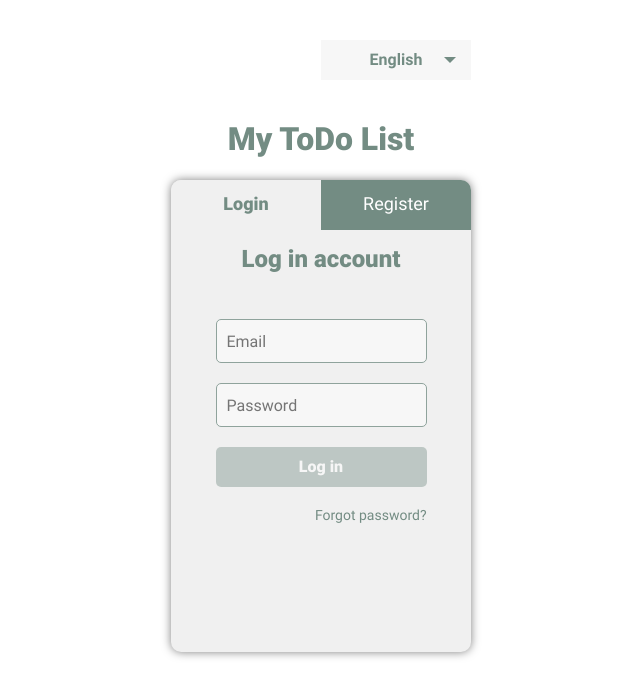
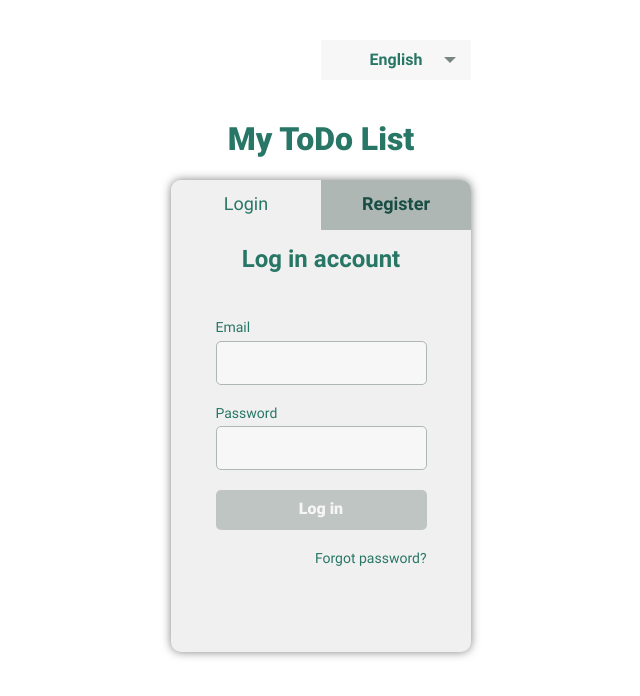
Before and after one commit to arcanar7/todo-vue, a Vue app: page /login in a window 1280 px wide. Shown: the top 696 px of the page, without its empty margins (319-959 px from the left). Built offline with nearby package versions, Linux system fonts and the light colour scheme; no server answers.

Commit message:
accessibility

```diff
--- a/src/components/LanguageSelect.vue
+++ b/src/components/LanguageSelect.vue
@@ -90,7 +90,7 @@ export default {
     justify-content: center;
     height: 100%;
     font-weight: 700;
-    color: $primary;
+    color: $text-primary;
     user-select: none;
     background-color: $background-input;
     transition: 0.3s background-color, 0.4s border-radius linear;
@@ -150,7 +150,7 @@ export default {
   li {
     height: 30px;
     padding: 5px 0;
-    color: $primary;
+    color: $text-primary;
   }
 }
 
--- a/src/components/LoginPage.vue
+++ b/src/components/LoginPage.vue
@@ -4,15 +4,18 @@
     <p class="error-title" v-if="isError">{{ isError }}</p>
     <p class="success-title" v-if="isSuccess">{{ isSuccess }}</p>
     <form class="login-form" @submit.prevent="onSubmit('loginUser')" novalidate>
+      <label class="login-form__label" for="email">
+        {{ $t('login.ph-email') }}
+      </label>
       <input
         type="email"
         name="email"
+        id="email"
         class="login-form__email"
         :class="{
           'has-error': isValidErrorEmail,
           'valid-input': !isInvalidEmail,
         }"
-        :placeholder="$t('login.ph-email')"
         v-model="email.title"
         @blur="email.touch()"
       />
@@ -32,15 +35,18 @@
           {{ $t('validation.email') }}
         </template>
       </span>
+      <label class="login-form__label" for="password">
+        {{ $t('login.ph-password') }}
+      </label>
       <input
         type="password"
         name="password"
+        id="password"
         class="login-form__password"
         :class="{
           'has-error': isValidErrorPassword,
           'valid-input': !isInvalidPassword,
         }"
-        :placeholder="$t('login.ph-password')"
         v-model="password.title"
         @blur="password.touch()"
       />
--- a/src/components/RegistrationPage.vue
+++ b/src/components/RegistrationPage.vue
@@ -7,15 +7,18 @@
       @submit.prevent="onSubmit('registerUser', 'login?registerSuccess=true')"
       novalidate
     >
+      <label class="login-form__label" for="email">
+        {{ $t('login.ph-email') }}
+      </label>
       <input
         type="email"
         name="email"
+        id="email"
         class="login-form__email"
         :class="{
           'has-error': isValidErrorEmail,
           'valid-input': !isInvalidEmail,
         }"
-        :placeholder="$t('login.ph-email')"
         v-model="email.title"
         @blur="email.touch()"
       />
@@ -35,15 +38,18 @@
           {{ $t('validation.email') }}
         </template>
       </span>
+      <label class="login-form__label" for="password">
+        {{ $t('login.ph-password') }}
+      </label>
       <input
         type="password"
         name="password"
+        id="password"
         class="login-form__password"
         :class="{
           'has-error': isValidErrorPassword,
           'valid-input': !isInvalidPassword,
         }"
-        :placeholder="$t('login.ph-password')"
         v-model="password.title"
         @blur="password.touch()"
       />
@@ -63,15 +69,18 @@
           {{ $t('validation.password') }}
         </template>
       </span>
+      <label class="login-form__label" for="repeatPassword">
+        {{ $t('register.ph-repeat-password') }}
+      </label>
       <input
         type="password"
         name="repeatPassword"
+        id="repeatPassword"
         class="login-form__password"
         :class="{
           'has-error': isValidErrorRepeatPassword,
           'valid-input': !isInvalidRepeatPassword,
         }"
-        :placeholder="$t('register.ph-repeat-password')"
         v-model="repeatPassword.title"
         @blur="repeatPassword.touch()"
       />
--- a/src/components/ResetPasswordPage.vue
+++ b/src/components/ResetPasswordPage.vue
@@ -4,15 +4,18 @@
     <p class="error-title" v-if="isError">{{ isError }}</p>
     <p class="success-title" v-if="isSuccess">{{ isSuccess }}</p>
     <form class="login-form" @submit.prevent="onResetPass" novalidate>
+      <label class="login-form__label" for="email">
+        {{ $t('login.ph-email') }}
+      </label>
       <input
         type="email"
         name="email"
+        id="email"
         class="login-form__email"
         :class="{
           'has-error': isValidErrorEmail,
           'valid-input': !isInvalidEmail,
         }"
-        :placeholder="$t('login.ph-email')"
         v-model="email.title"
         @blur="email.touch()"
       />
--- a/src/components/TodoListItemsItem.vue
+++ b/src/components/TodoListItemsItem.vue
@@ -86,7 +86,7 @@ export default {
   .checkbox {
     position: relative;
     margin-right: 30px;
-    color: $primary-lightest;
+    color: $text-primary;
 
     .toggle {
       display: none;
@@ -158,12 +158,12 @@ export default {
 }
 
 .color-primary {
-  color: $primary;
+  color: $text-primary;
 }
 
 @media (hover: hover) {
   .destroy:hover {
-    color: $primary;
+    color: $text-primary;
   }
 
   .todo__view:hover {
--- a/src/components/TodoListNav.vue
+++ b/src/components/TodoListNav.vue
@@ -82,7 +82,7 @@ export default {
 
   &__count {
     padding: 5px;
-    color: $primary;
+    color: $text-primary;
   }
 
   &-filters {
@@ -99,25 +99,25 @@ export default {
 
     &__btn {
       padding: 5px;
-      color: $primary;
+      color: $text-primary;
       background-color: inherit;
     }
 
     &__btn:focus,
     .selected {
       color: $primary-lightness;
-      background-color: $primary-light;
+      background-color: $text-primary;
     }
   }
 
   &__clear-completed {
     padding: 5px;
-    color: $primary;
+    color: $text-primary;
     background-color: inherit;
 
     &:focus {
       color: $primary-lightness;
-      background-color: $primary-light;
+      background-color: $text-primary;
     }
   }
 }
@@ -126,7 +126,7 @@ export default {
   .todo-nav-filters__btn:hover,
   .todo-nav__clear-completed:hover {
     color: $primary-lightness;
-    background-color: $primary-light;
+    background-color: $text-primary;
   }
 }
 
--- a/src/scss/_auth.scss
+++ b/src/scss/_auth.scss
@@ -6,8 +6,8 @@
 
   .title {
     font-size: 24px;
-    font-weight: 900;
-    color: $primary;
+    font-weight: 700;
+    color: $text-primary;
   }
 }
 
@@ -38,6 +38,13 @@
   justify-content: center;
   margin: 30px 0;
 
+  &__label {
+    align-self: flex-start;
+    margin-bottom: 5px;
+    font-size: 14px;
+    color: $text-primary;
+  }
+
   &__email,
   &__password,
   &__name {
@@ -46,6 +53,10 @@
       background-color: $primary-lightness;
       border: 2px solid $primary;
     }
+  }
+
+  &__label:not(:first-child) {
+    margin-top: 20px;
   }
 
   &__btn {
@@ -67,7 +78,7 @@
 
   &__forgot {
     font-size: 14px;
-    color: $primary;
+    color: $text-primary;
     text-align: end;
   }
 }
--- a/src/scss/_variables.scss
+++ b/src/scss/_variables.scss
@@ -1,22 +1,23 @@
-$primary: hsl(158, 10, 50%);
-$primary-light: hsl(158, 10, 60%);
-$primary-lightest: hsl(158, 10, 80%);
-$primary-lightness: hsl(158, 10, 100%);
-$primary-dark: hsl(158, 10, 30%);
-$primary-darkness: hsl(158, 10, 10%);
+$primary: hsl(153, 6%, 50%);
+$primary-light: hsl(153, 6%, 70%);
+$primary-lightest: hsl(153, 6%, 80%);
+$primary-lightness: hsl(0, 0%, 100%);
+$primary-darkness: hsl(153, 6%, 10%);
 
 $success: hsl(115, 42%, 50%);
 $success-light: hsl(115, 42%, 79%);
 $success-lightness: hsl(115, 100%, 98%);
-$success-dark: hsl(115, 88%, 40%);
-$success-darkness: hsl(115, 88%, 30%);
 
 $error: hsl(0, 42%, 50%);
 $error-light: hsl(0, 42%, 79%);
 $error-lightness: hsl(0, 100%, 98%);
 
-$background-dark: hsl(0, 0, 80%);
-$background: hsl(0, 0, 94%);
-$background-input: hsl(0, 0, 97%);
+$background-dark: hsl(0, 0%, 80%);
+$background: hsl(0, 0%, 94%);
+$background-input: hsl(0, 0%, 97%);
 
 $screen: 615px;
+
+$text: hsl(170, 51%, 20%);
+$text-accent: hsl(167, 47%, 23%);
+$text-primary: hsl(167, 49%, 31%);
--- a/src/scss/main.scss
+++ b/src/scss/main.scss
@@ -92,7 +92,7 @@ input {
 
 @media (hover: hover) {
   button:hover {
-    background-color: $primary-light;
+    background-color: $text-primary;
   }
 
   a:hover {
--- a/src/views/AuthPage.vue
+++ b/src/views/AuthPage.vue
@@ -51,7 +51,7 @@ export default {
 
   .title {
     font-weight: 900;
-    color: $primary;
+    color: $text-primary;
     text-align: center;
   }
 }
@@ -85,9 +85,9 @@ export default {
       width: 150px;
       height: 50px;
       font-size: 18px;
-      font-weight: 400;
-      color: $primary-lightness;
-      background-color: $primary;
+      font-weight: 700;
+      color: $text;
+      background-color: $primary-light;
       transition: 0.3s background-color ease;
     }
   }
@@ -96,13 +96,13 @@ export default {
 @media (hover: hover) {
   .nav__login:hover,
   .nav__registration:hover {
-    background-color: $primary-light;
+    background-color: $primary-lightest;
   }
 }
 
 .active {
-  font-weight: 900 !important;
-  color: $primary !important;
+  font-weight: 400 !important;
+  color: $text-primary !important;
   background-color: $background !important;
 }
 
--- a/src/views/HomePage.vue
+++ b/src/views/HomePage.vue
@@ -64,18 +64,18 @@ export default {
     display: flex;
     justify-content: flex-end;
     font-size: 20px;
-    color: $primary;
+    color: $text-primary;
 
     .exit {
       margin-left: 5px;
-      color: $primary;
+      color: $text-primary;
       background-color: inherit;
     }
   }
 
   .title {
     font-weight: 900;
-    color: $primary;
+    color: $text-primary;
     text-align: center;
   }
 }
```
